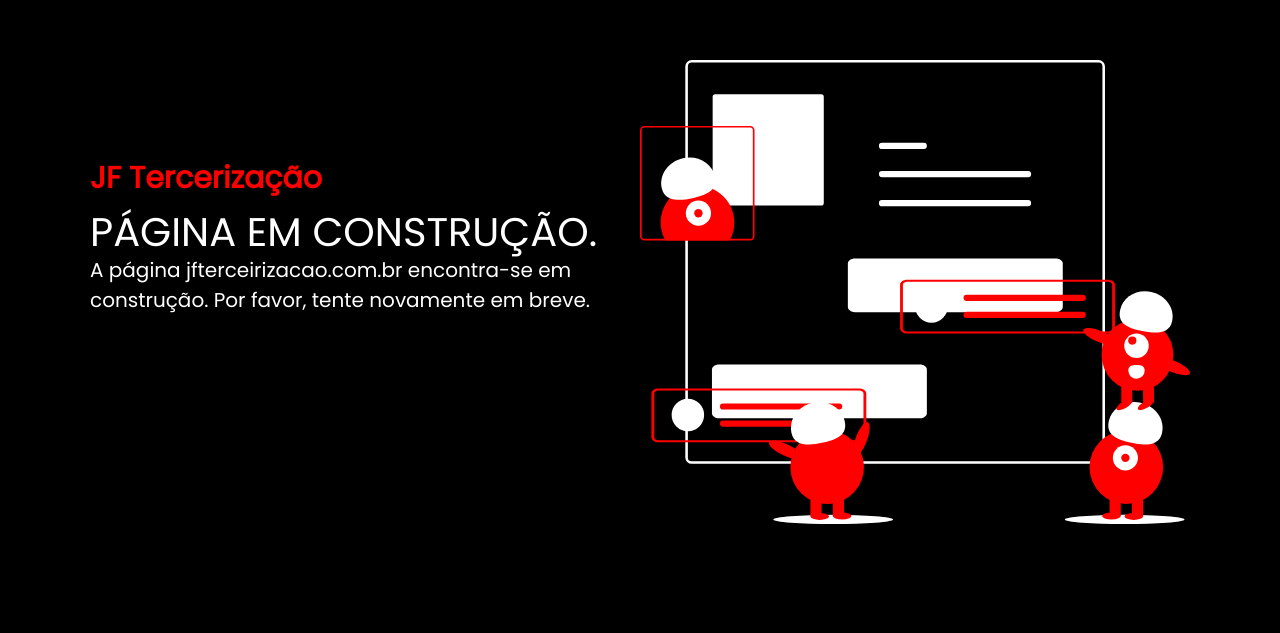
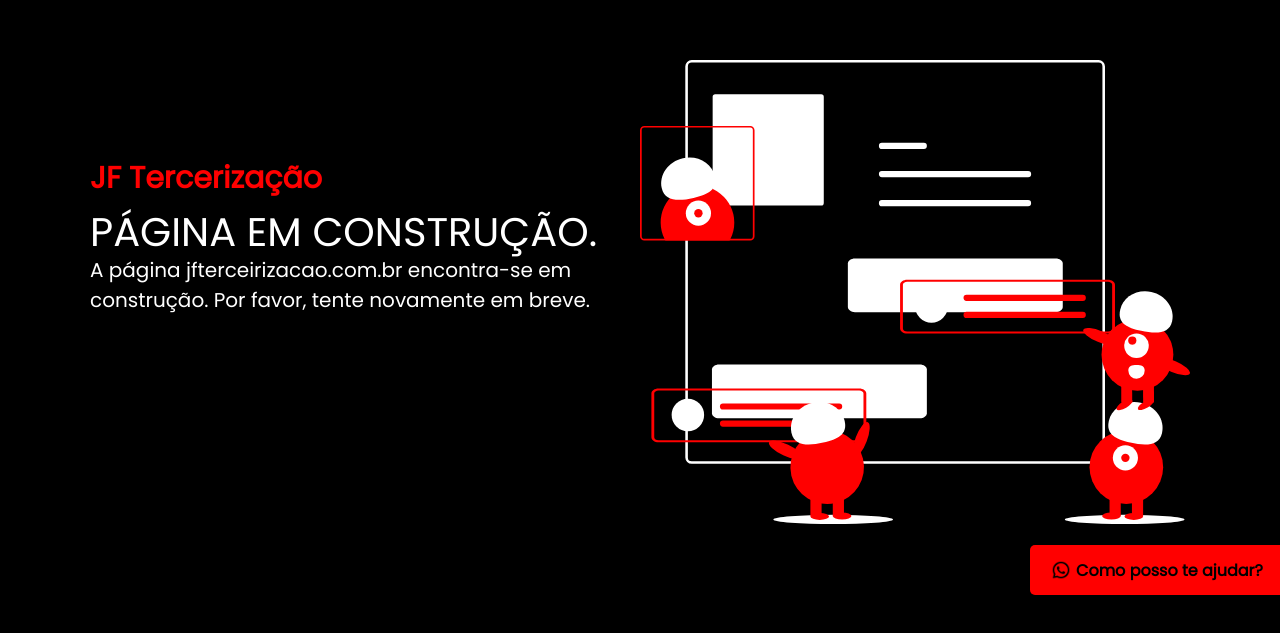
Before and after one commit to leandro0santana/jf-terceirizacao-site-construcao, a plain HTML site: page index.html in a window 1280 px wide. Shown: the part 165-798 px from the top of the page. Drawn offline with Linux system fonts and the light colour scheme.

Commit message:
Adicionando button de WhatsApp

```diff
--- a/assets/css/styles.css
+++ b/assets/css/styles.css
@@ -84,6 +84,39 @@
   margin-top: 0.8rem;
 }
 
+.button-whatsapp {
+  display: flex;
+  justify-content: center;
+  align-items: center;
+  font-size: 1.5em;
+  text-decoration: none !important;
+  border-top-left-radius: 0.5rem;
+  border-bottom-left-radius: 0.5rem;
+  z-index: 9;
+  position: fixed;
+  outline: none;
+  bottom: 4rem;
+  right: 0;
+  width: 50px;
+  height: 50px;
+}
+
+.whatsapp {
+  background-color: var(--color-title-in-red);
+  border-bottom: 4px solid transparent;
+  border-top: 4px solid transparent;
+  border-left: 4px solid transparent;
+  transition: filter 0.3s;
+}
+
+.whatsapp:hover {
+  filter: brightness(0.8)
+}
+
+.none-mobile {
+  display: none;
+}
+
 @media (min-width: 1100px) {
   :root {
     font-size: 62.5%;
@@ -120,4 +153,22 @@
     grid-area: hero;
     justify-self: end;
   }
+
+  .button-whatsapp {
+    width: 250px;
+    height: 50px;
+    font-size: 1em;
+    color: #000;
+    font-weight: 700;
+  }
+
+  .button-whatsapp img {
+    width: 20px;
+    height: 20px;
+    margin-right: 5px;
+  }
+
+  .none-mobile {
+    display: flex;
+  }
 }
--- a/index.html
+++ b/index.html
@@ -13,6 +13,11 @@
   </head>
   <body>
     <main id="root">
+      <a class="button-whatsapp whatsapp" href="http://wa.me/5511986461634/?text=Oie,%20tudo%20bem?%20Gostaria%20de%20saber%20mais%20sobre%20os%20servi%C3%A7os." target="_blank" rel="noopener" title="Como posso te ajudar?">
+        <img src="assets/img/icon-whatsapp.png" alt="Whatsapp">
+        <span class="none-mobile">Como posso te ajudar?</span>
+      </a>
+
       <div id="page-landing">
         <div id="page-landing-content" class="container">
           <div class="logo-container">
```
Also changed, not shown: assets/img/icon-whatsapp.png (added).
